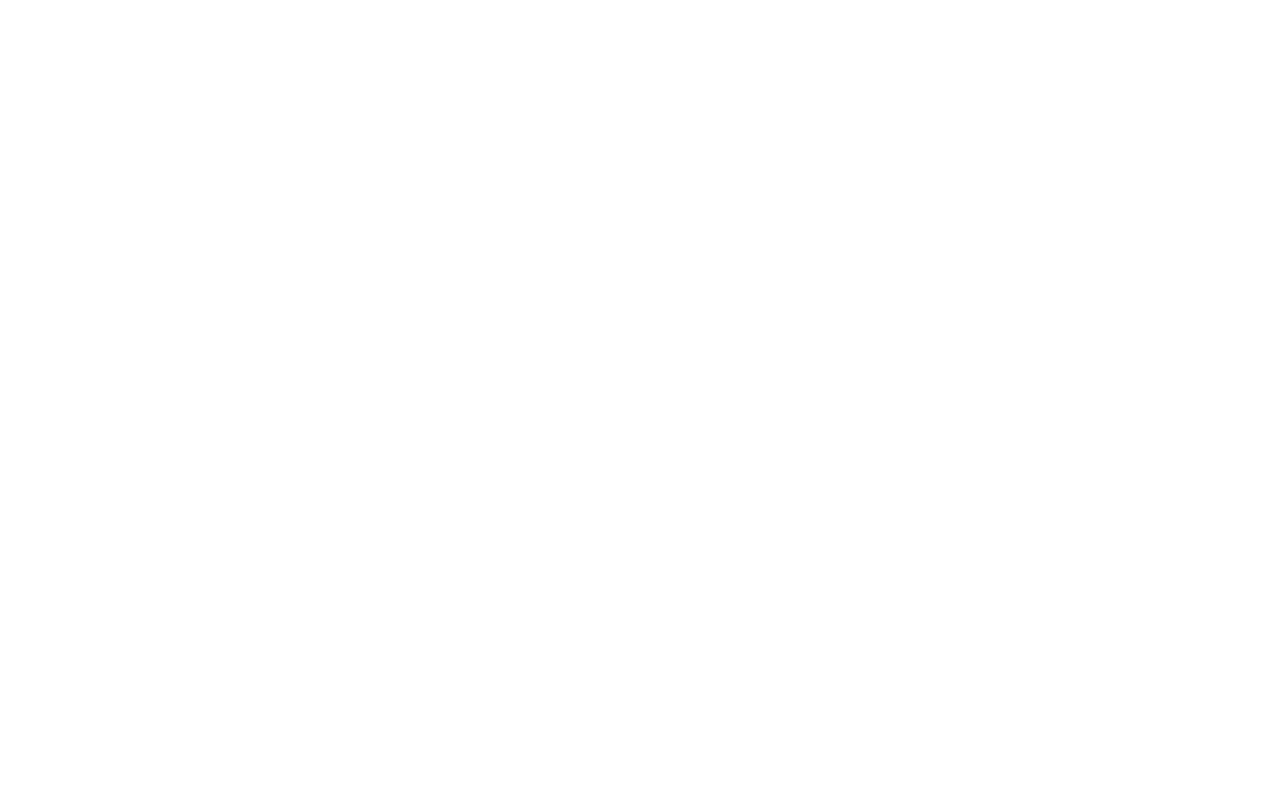
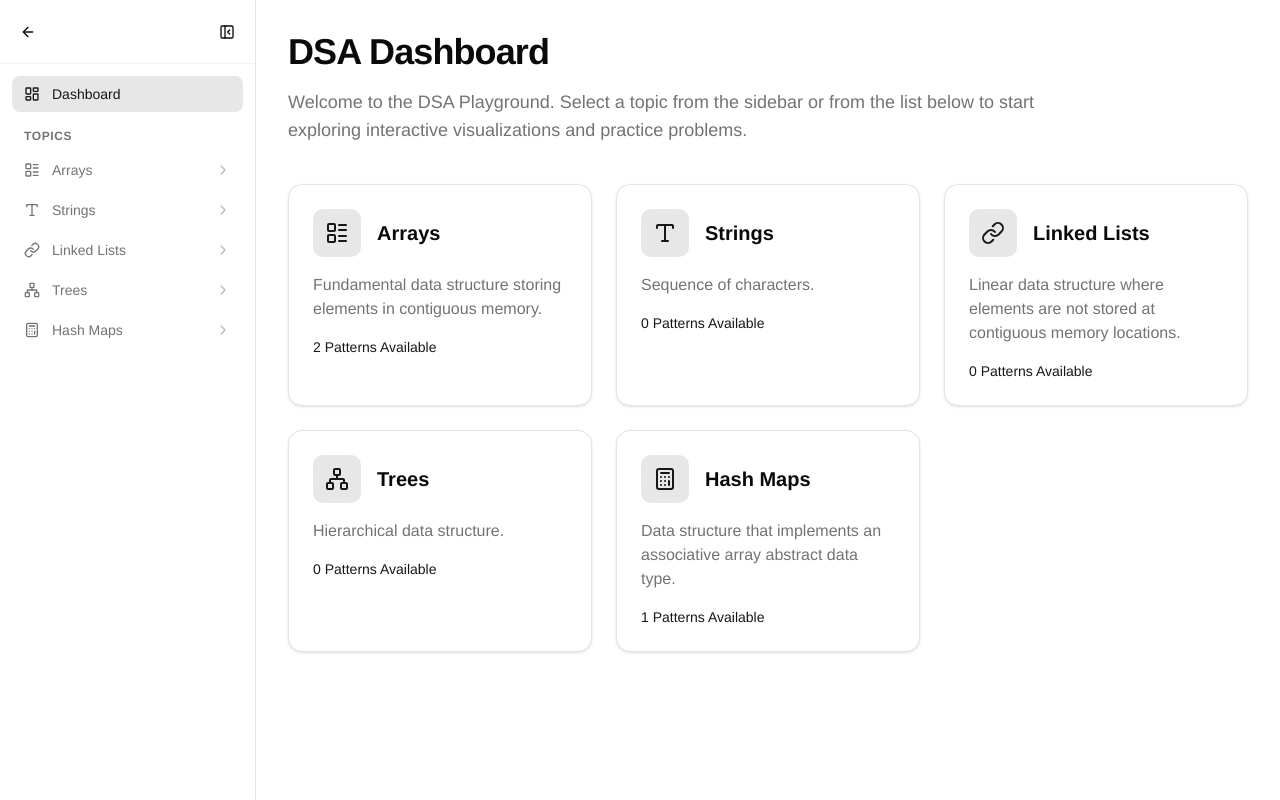
Before and after one commit to ck-kiran/dsa-playground, a Next.js app: page /dsa/ in a window 1280 px wide. Before the commit this address had no page. Built offline with nearby package versions, Linux system fonts and the light colour scheme.

Commit message:
feat: implement DSA pages and sidebar navigation for improved user experience

```diff
--- a/src/app/dsa/[topic]/[pattern]/page.tsx
+++ b/src/app/(dsa)/[topic]/[pattern]/page.tsx
@@ -76,7 +76,7 @@ export default async function PatternPage({
                     </td>
                     <td className="px-6 py-4 text-right">
                       <Button asChild size="sm" variant="outline">
-                        <Link href={`/dsa/${topic.id}/${pattern.id}/${problem.id}`}>
+                        <Link href={`/${topic.id}/${pattern.id}/${problem.id}`}>
                           Solve <Play className="w-3 h-3 ml-2" />
                         </Link>
                       </Button>
--- a/src/app/dsa/[topic]/page.tsx
+++ b/src/app/(dsa)/[topic]/page.tsx
@@ -30,7 +30,7 @@ export default async function TopicPage({ params }: { params: Promise<{ topic: s
           topic.patterns.map(pattern => (
             <Link
               key={pattern.id}
-              href={`/dsa/${topic.id}/${pattern.id}`}
+              href={`/${topic.id}/${pattern.id}`}
               className="group p-6 bg-card border rounded-xl hover:border-primary transition-colors"
             >
               <h2 className="text-2xl font-bold mb-2 group-hover:text-primary transition-colors flex items-center justify-between">
--- a/src/app/page.tsx
+++ /dev/null
@@ -1,5 +0,0 @@
-import { redirect } from 'next/navigation';
-
-export default function Home() {
-  redirect('/dsa');
-}
--- a/src/features/dsa/components/sidebar/DsaSidebar.tsx
+++ b/src/features/dsa/components/sidebar/DsaSidebar.tsx
@@ -36,7 +36,7 @@ export function DsaSidebar() {
 
   // Auto-expand topic based on current path
   React.useEffect(() => {
-    const currentTopic = dsaTopics.find(topic => pathname.startsWith(`/dsa/${topic.id}`));
+    const currentTopic = dsaTopics.find(topic => pathname.startsWith(`/${topic.id}`));
     if (currentTopic && !expandedTopics.includes(currentTopic.id)) {
       setExpandedTopics(prev => [...prev, currentTopic.id]);
     }
@@ -91,7 +91,7 @@ export function DsaSidebar() {
             href="/"
             className={cn(
               'flex items-center gap-3 px-3 py-2 text-sm font-medium rounded-md transition-colors',
-              pathname === '/dsa'
+              pathname === '/'
                 ? 'bg-primary/10 text-primary'
                 : 'hover:bg-accent/50 text-muted-foreground hover:text-foreground',
               isCollapsed && 'justify-center px-0'
@@ -114,9 +114,9 @@ export function DsaSidebar() {
             const TopicIcon = iconMap[topic.icon] || LayoutList;
 
             const isChildActive = topic.patterns.some(pattern =>
-              pathname.startsWith(`/dsa/${topic.id}/${pattern.id}`)
+              pathname.startsWith(`/${topic.id}/${pattern.id}`)
             );
-            const isTopicActive = pathname === `/dsa/${topic.id}`;
+            const isTopicActive = pathname === `/${topic.id}`;
 
             return (
               <div key={topic.id} className="space-y-1">
@@ -146,7 +146,7 @@ export function DsaSidebar() {
                 {!isCollapsed && isExpanded && (
                   <div className="pl-4 space-y-1 relative before:absolute before:left-6 before:top-0 before:bottom-0 before:w-px before:bg-border">
                     {topic.patterns.map(pattern => {
-                      const patternPath = `/dsa/${topic.id}/${pattern.id}`;
+                      const patternPath = `/${topic.id}/${pattern.id}`;
                       const isPatternActive = pathname.startsWith(patternPath);
                       return (
                         <Link
--- a/src/features/dsa/components/topic-card/TopicCard.tsx
+++ b/src/features/dsa/components/topic-card/TopicCard.tsx
@@ -22,7 +22,7 @@ export function TopicCard({ topic }: TopicCardProps) {
 
   return (
     <Link
-      href={`/dsa/${topic.id}`}
+      href={`/${topic.id}`}
       className="block p-6 bg-card border rounded-xl shadow-sm hover:shadow-md transition-all hover:-translate-y-1"
     >
       <div className="flex items-center gap-4 mb-4">
```
Also changed, not shown: src/app/(dsa)/[topic]/[pattern]/[problemId]/page.tsx (renamed from src/app/dsa/[topic]/[pattern]/[problemId]/page.tsx), src/app/(dsa)/layout.tsx (line endings or trailing spaces), src/app/(dsa)/page.tsx (renamed from src/app/dsa/page.tsx).
